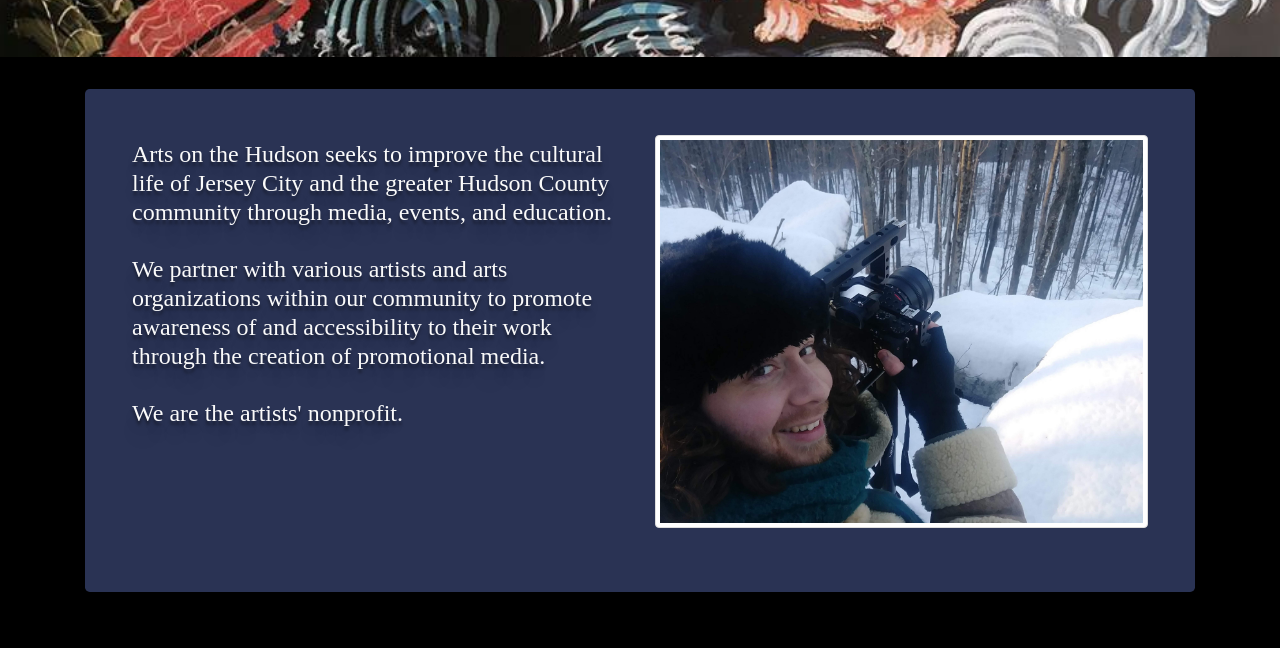
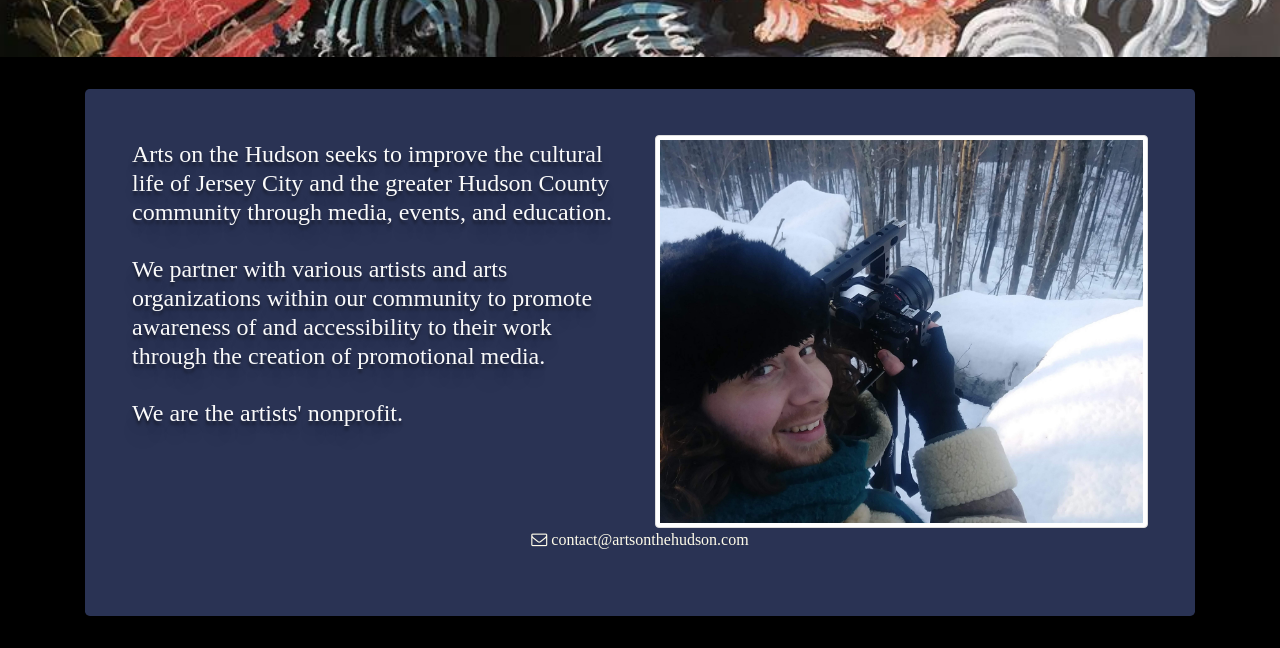
Before and after one commit to Artsonthehudson/Artsonthehudson.github.io, a plain HTML site: page index.html in a window 1280 px wide. Shown: the part 443-1091 px from the top of the page. Before the commit the page ends 1067 px from the top, so only its background shows below. Drawn offline with Linux system fonts and the light colour scheme; a web font is replaced by a local one.

Commit message:
updating site

```diff
--- a/index.html
+++ b/index.html
@@ -62,6 +62,9 @@
                             </div>
                         </div>
                     </div>
+            <i class="fa fa-envelope-o" aria-hidden="true"></i>
+                contact@artsonthehudson.com
+                <br>
         </div>
     </body>
 </Html>
```
